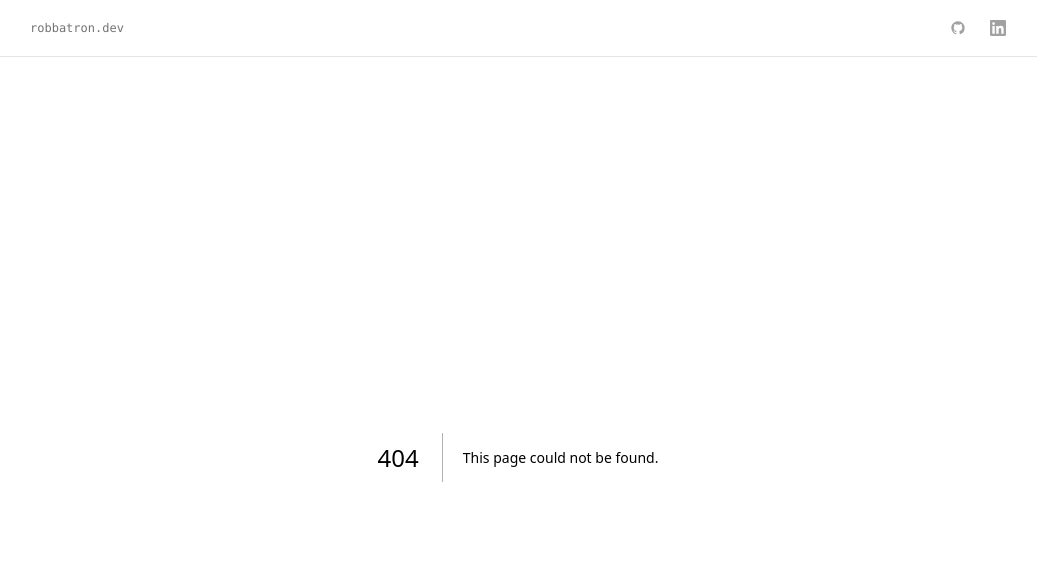
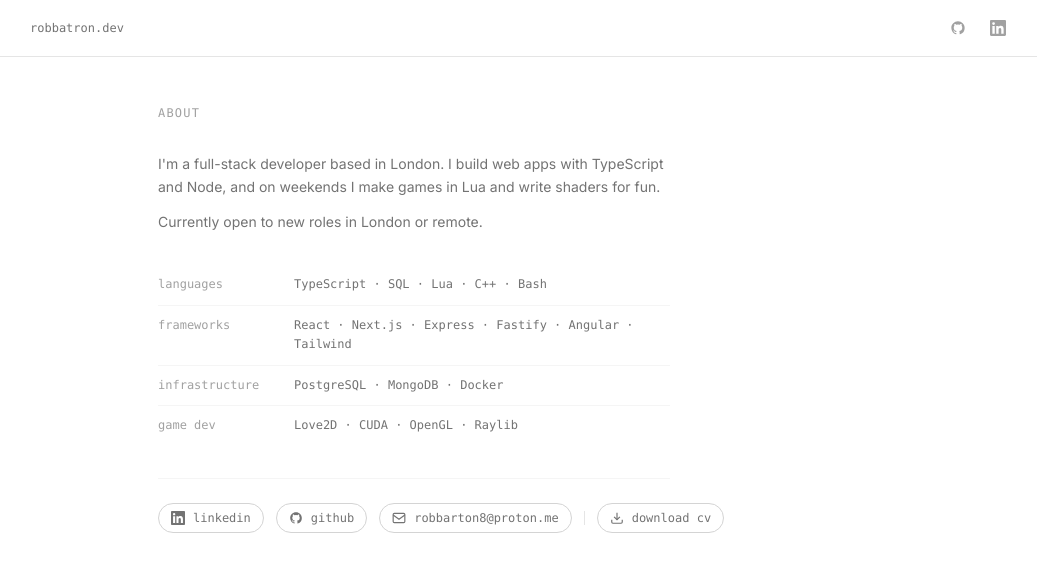
Before and after one commit to robbatr0n/robbatron.dev, a Next.js app: page /about in a window 1280 px wide. Before the commit this address had no page. Shown: the top 572 px of the page, without its empty margins (122-1159 px from the left). Built offline with nearby package versions, Linux system fonts and the light colour scheme.

Commit message:
feat: add about page
Bio, tech stack breakdown, and contact links (GitHub, LinkedIn, email, CV
download).

```diff
--- /dev/null
+++ b/app/about/page.tsx
@@ -0,0 +1,139 @@
+import Link from "next/link";
+
+export const metadata = { title: "about" };
+
+const GitHubIcon = () => (
+  <svg width="14" height="14" viewBox="0 0 24 24" fill="currentColor">
+    <path d="M12 2C6.477 2 2 6.484 2 12.017c0 4.425 2.865 8.18 6.839 9.504.5.092.682-.217.682-.483 0-.237-.008-.868-.013-1.703-2.782.605-3.369-1.343-3.369-1.343-.454-1.158-1.11-1.466-1.11-1.466-.908-.62.069-.608.069-.608 1.003.07 1.531 1.032 1.531 1.032.892 1.53 2.341 1.088 2.91.832.092-.647.35-1.088.636-1.338-2.22-.253-4.555-1.113-4.555-4.951 0-1.093.39-1.988 1.029-2.688-.103-.253-.446-1.272.098-2.65 0 0 .84-.27 2.75 1.026A9.564 9.564 0 0112 6.844a9.59 9.59 0 012.504.337c1.909-1.296 2.747-1.027 2.747-1.027.546 1.379.202 2.398.1 2.651.64.7 1.028 1.595 1.028 2.688 0 3.848-2.339 4.695-4.566 4.943.359.309.678.92.678 1.855 0 1.338-.012 2.419-.012 2.747 0 .268.18.58.688.482A10.02 10.02 0 0022 12.017C22 6.484 17.522 2 12 2z" />
+  </svg>
+);
+
+const LinkedInIcon = () => (
+  <svg width="14" height="14" viewBox="0 0 24 24" fill="currentColor">
+    <path d="M20.447 20.452h-3.554v-5.569c0-1.328-.027-3.037-1.852-3.037-1.853 0-2.136 1.445-2.136 2.939v5.667H9.351V9h3.414v1.561h.046c.477-.9 1.637-1.85 3.37-1.85 3.601 0 4.267 2.37 4.267 5.455v6.286zM5.337 7.433a2.062 2.062 0 01-2.063-2.065 2.064 2.064 0 112.063 2.065zm1.782 13.019H3.555V9h3.564v11.452zM22.225 0H1.771C.792 0 0 .774 0 1.729v20.542C0 23.227.792 24 1.771 24h20.451C23.2 24 24 23.227 24 22.271V1.729C24 .774 23.2 0 22.222 0h.003z" />
+  </svg>
+);
+
+const EmailIcon = () => (
+  <svg
+    width="14"
+    height="14"
+    viewBox="0 0 24 24"
+    fill="none"
+    stroke="currentColor"
+    strokeWidth="2"
+  >
+    <rect x="2" y="4" width="20" height="16" rx="2" />
+    <path d="M2 7l10 7 10-7" />
+  </svg>
+);
+
+const DownloadIcon = () => (
+  <svg
+    width="14"
+    height="14"
+    viewBox="0 0 24 24"
+    fill="none"
+    stroke="currentColor"
+    strokeWidth="2"
+  >
+    <path d="M21 15v4a2 2 0 01-2 2H5a2 2 0 01-2-2v-4" />
+    <polyline points="7 10 12 15 17 10" />
+    <line x1="12" y1="15" x2="12" y2="3" />
+  </svg>
+);
+
+const stack = [
+  { label: "languages", value: "TypeScript · SQL · Lua · C++ · Bash" },
+  {
+    label: "frameworks",
+    value: "React · Next.js · Express · Fastify · Angular · Tailwind",
+  },
+  { label: "infrastructure", value: "PostgreSQL · MongoDB · Docker" },
+  { label: "game dev", value: "Love2D · CUDA · OpenGL · Raylib" },
+];
+
+const links = [
+  {
+    label: "linkedin",
+    href: "https://linkedin.com/in/rob-barton",
+    icon: <LinkedInIcon />,
+    external: true,
+  },
+  {
+    label: "github",
+    href: "https://github.com/robbatr0n",
+    icon: <GitHubIcon />,
+    external: true,
+  },
+  {
+    label: "robbarton8@proton.me",
+    href: "mailto:robbarton8@proton.me",
+    icon: <EmailIcon />,
+  },
+];
+
+export default function About() {
+  return (
+    <div className="py-12">
+      <p className="font-mono text-xs text-neutral-400 uppercase tracking-widest mb-8">
+        about
+      </p>
+
+      {/* bio */}
+      <div className="space-y-3 text-sm text-neutral-500 leading-relaxed mb-8 max-w-lg">
+        <p>
+          I'm a full-stack developer based in London. I build web apps with
+          TypeScript and Node, and on weekends I make games in Lua and write
+          shaders for fun.
+        </p>
+        <p>Currently open to new roles in London or remote.</p>
+      </div>
+
+      {/* stack rows */}
+      <div className="mb-8 max-w-lg">
+        {stack.map(({ label, value }) => (
+          <div
+            key={label}
+            className="flex items-baseline gap-6 py-2.5 border-b border-neutral-100 last:border-none"
+          >
+            <span className="font-mono text-xs text-neutral-400 w-28 shrink-0">
+              {label}
+            </span>
+            <span className="font-mono text-xs text-neutral-500 leading-relaxed">
+              {value}
+            </span>
+          </div>
+        ))}
+      </div>
+
+      {/* divider */}
+      <div className="border-t border-neutral-100 mb-6 max-w-lg" />
+
+      {/* links + cv */}
+      <div className="flex flex-wrap items-center gap-3">
+        {links.map(({ label, href, icon, external }) => (
+          <Link
+            key={href}
+            href={href}
+            target={external ? "_blank" : undefined}
+            rel={external ? "noopener noreferrer" : undefined}
+            className="inline-flex items-center gap-2 font-mono text-xs text-neutral-500 border border-neutral-300 rounded-full px-3 py-1.5 hover:border-neutral-500 hover:text-neutral-900 transition-colors"
+          >
+            {icon}
+            {label}
+          </Link>
+        ))}
+        <div className="w-px h-3.5 bg-neutral-200" />
+        <Link
+          href="/rob-barton-cv.pdf"
+          target="_blank"
+          className="inline-flex items-center gap-2 font-mono text-xs text-neutral-500 border border-neutral-300 rounded-full px-3 py-1.5 hover:border-neutral-500 hover:text-neutral-900 transition-colors"
+        >
+          <DownloadIcon />
+          download cv
+        </Link>
+      </div>
+    </div>
+  );
+}
```
